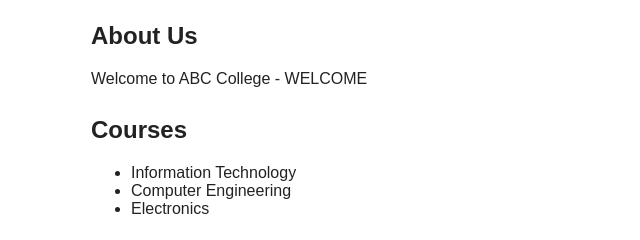
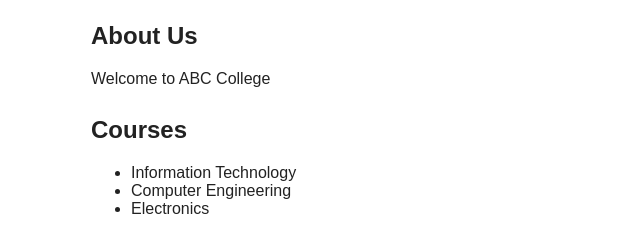
Before and after one commit to sanchitaPatil43/CollegeWebsite43, a plain HTML site: page index.html in a window 1280 px wide. Shown: the part 216-456 px from the top of the page, 99-739 px from the left. Drawn offline with Linux system fonts and the light colour scheme.

Commit message:
Updated project files and added new file

```diff
--- a/index.html
+++ b/index.html
@@ -4,7 +4,7 @@
 <title>College Website</title><link rel="stylesheet" href="style.css"></head>
 <body><header><h1>ABC College</h1><p>Learning, Innovation and Excellence</p></header>
 <nav><a href="#about">About</a><a href="#courses">Courses</a><a href="#contact">Contact</a></nav>
-<main><section id="about"><h2>About Us</h2><p>Welcome to ABC College - WELCOME</p></section>
+<main><section id="about"><h2>About Us</h2><p>Welcome to ABC College </p></section>
 <section id="courses"><h2>Courses</h2><ul><li>Information Technology</li><li>Computer Engineering</li><li>Electronics</li></ul></section>
 <section id="contact"><h2>Contact</h2><p>Email: info@example.edu</p></section></main>
 <footer>© ABC College</footer></body></html>
```
Also changed, not shown: newfile.txt (added).
